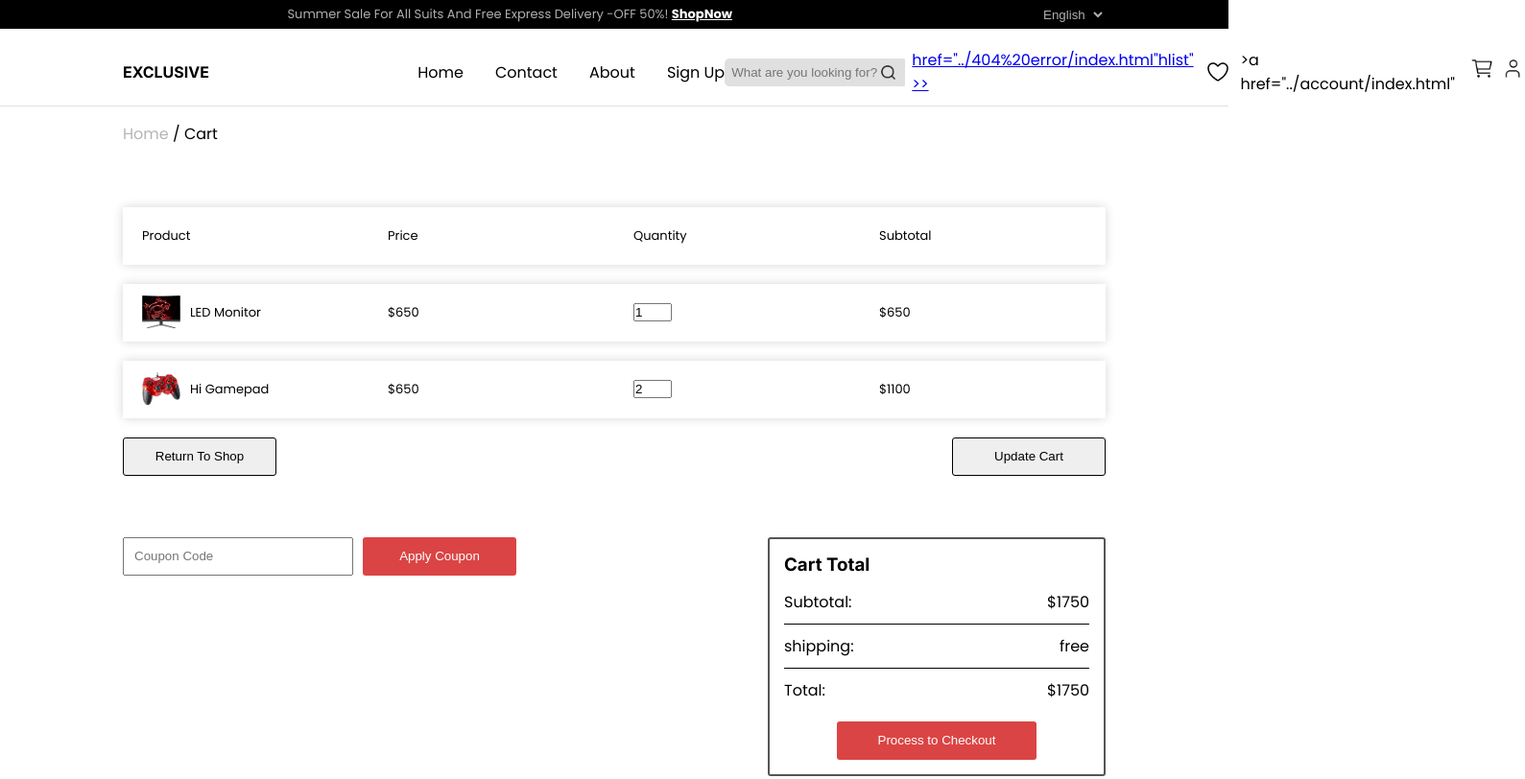
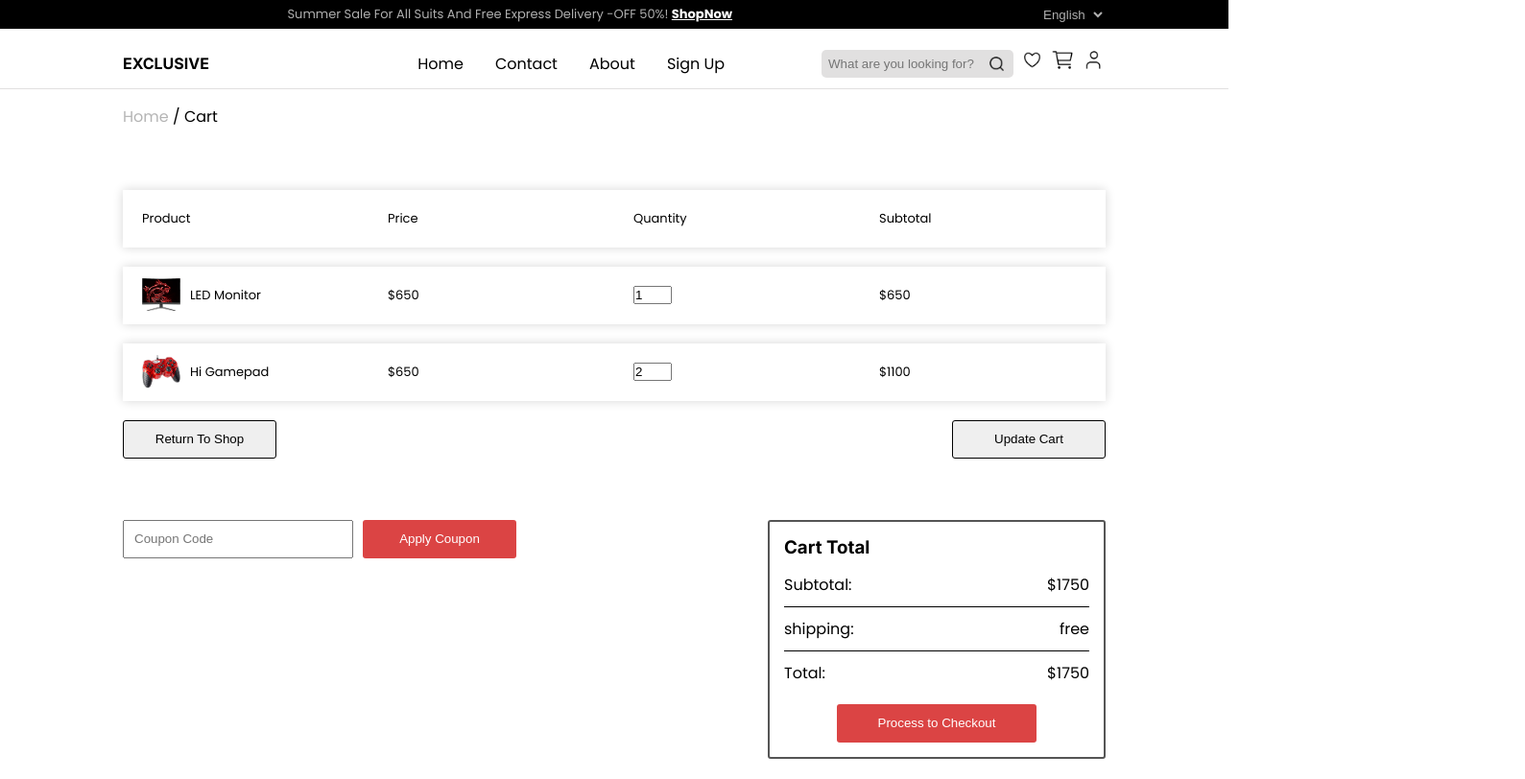
Before and after one commit to Ayodann/Exclusive, a plain HTML site: page cart/index.html in a window 1280 px wide. Shown: the top 812 px of the page at 96% size, 1589 px wide, since content can reach past the window. Drawn offline with Linux system fonts and the light colour scheme.

Commit message:
minor edit

```diff
--- a/cart/index.html
+++ b/cart/index.html
@@ -18,10 +18,7 @@
           <p>
             Summer Sale <span>For All Suits And Free Express Delivery</span>
             -OFF 50%!
-            <a
-              href="../404%20error/index.html"
-              >ShopNow</a
-            >
+            <a href="../404%20error/index.html">ShopNow</a>
           </p>
           <select name="language" id="lang">
             <option value="English">English</option>
@@ -73,12 +70,12 @@
               </button>
             </div>
             <a href="../404%20error/index.html">
-              href="../404%20error/index.html"hlist"
-            >></a>
-              <img src="Wishlist.png" alt="Wishlist" /></a/a>
-            >a href="../account/index.html"
+              <img src="Wishlist.png" alt="Wishlist"
+            /></a>
             <a href=""><img src="Cart1.png" alt="Cart" /></a>
-            <a href="../account/index.html"><img src="user.png" alt="user" /></a>
+            <a href="../account/index.html"
+              ><img src="user.png" alt="user"
+            /></a>
           </div>
         </div>
       </div>
```
